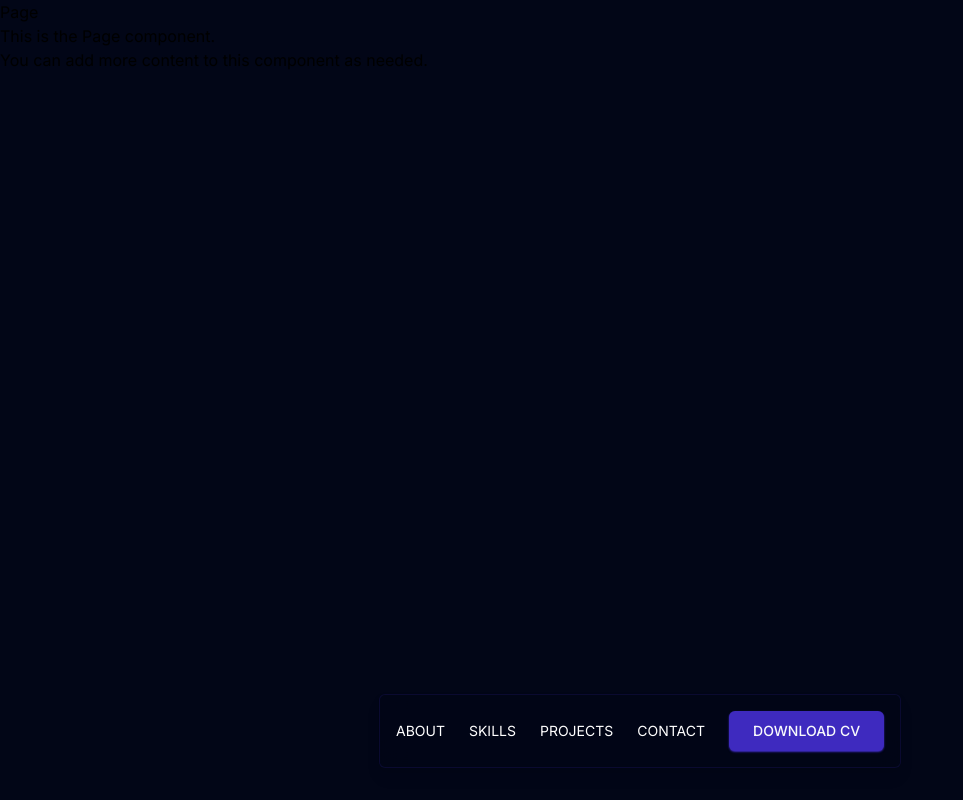
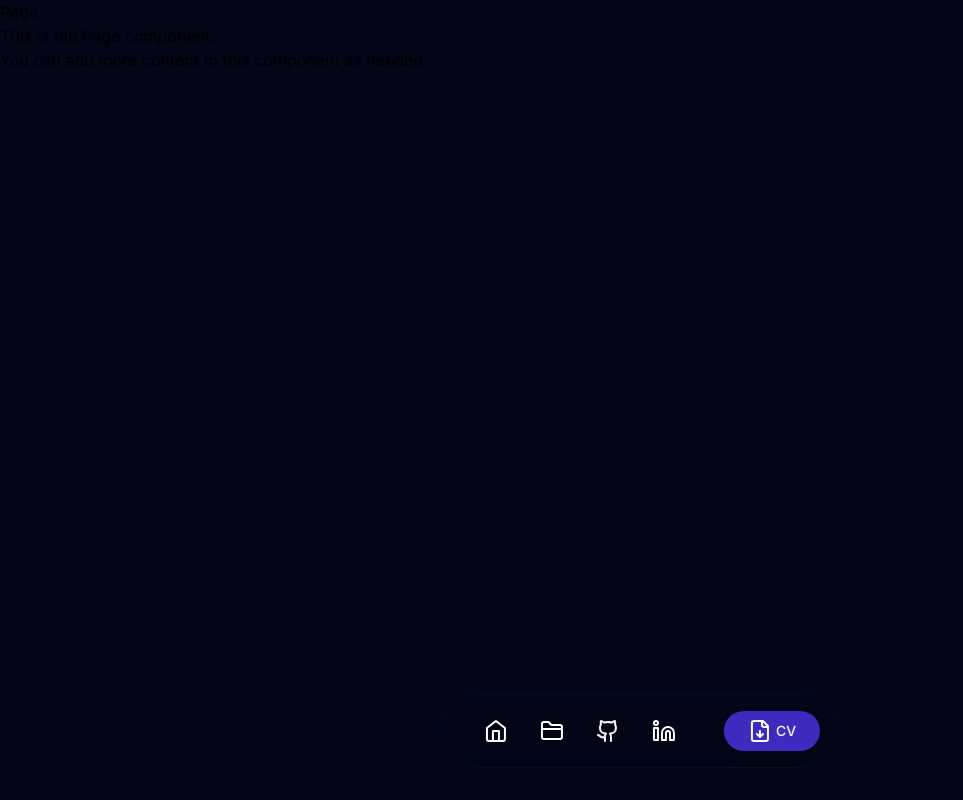
Before and after one commit to sancty007/Portofolio, a Next.js app: page /pratique in a window 1280 px wide. Shown: the whole page, without its empty margins (0-963 px from the left). Built offline with nearby package versions, Linux system fonts and the light colour scheme.

Commit message:
refactor de la navabar

```diff
--- a/src/app/page.tsx
+++ b/src/app/page.tsx
@@ -51,12 +51,12 @@ export default function Portfolio() {
                 initial={{ y: 50, opacity: 0 }}
                 animate={{ y: 0, opacity: 1 }}
                 transition={{ duration: 0.5 }}
-                className="sm:text-5xl lg:text-4xl font-bold mb-2"
+                className="sm:text-5xl lg:text-4xl font-bold mb-2 "
               >
                 <span className="inline-block ml-2 transform animate-wave text-4xl">
                   👋
                 </span>
-                <span className="text-[#3E2ABF] "> {"I'"}m </span>
+                <span className="text-[#3E2ABF] ">{"I'"}m </span>
                 Sanctifier Yaw-Mensah
               </motion.h1>
               <motion.p
@@ -71,8 +71,9 @@ export default function Portfolio() {
             </div>
           </div>
         </header>
+
         <main className="">
-          <Background />
+          {/*  <Background /> */}
 
           {/* apropos de moi */}
           <Skills />
--- a/src/components/nav.tsx
+++ b/src/components/nav.tsx
@@ -3,7 +3,7 @@
 import Link from "next/link";
 import React from "react";
 import { Button } from "./ui/button";
-import { navSection } from "@/data/navData";
+import Navigation from "@/data/navData";
 import handleDownload from "@/pages/api/route";
 
 export default function Nav() {
@@ -11,22 +11,30 @@ export default function Nav() {
 
   return (
     <nav className="fixed bottom-8 left-1/2 -translate-x-1/2 z-50 hidden md:flex">
-      <div className="p-2 gap-2 md:gap-2 flex md:space-x-4 md:flex items-center md:p-4 bg-slate-950/70 bg-opacity-60 backdrop-blur-lg shadow-sm drop-shadow-lg border border-[#3E2ABF]/15 rounded-md text-sm">
-        {Object.entries(navSection).map(([path, label]) => (
-          <Link
-            key={path}
-            href={path}
-            className="text-white hover:border-b-2 hover:border-[#3E2ABF] transition-colors duration-200 uppercase "
-          >
-            {label}
-          </Link>
-        ))}
+      <div className="p-2 gap-2 md:gap-2 flex md:space-x-4 md:flex items-center md:p-4  bg-opacity-60 backdrop-blur-lg shadow-sm drop-shadow-lg border border-[#3E2ABF]/15 rounded-full text-sm">
+        <Navigation />
 
         <Button
-          className="md:px-6 hover:text-[#f3f3de] bg-[#3E2ABF] shadow-sm shadow-[#3E2ABF] uppercase"
+          className="md:px-6 hover:text-[#f3f3de] bg-[#3E2ABF] shadow-sm uppercase rounded-full gap-x-1"
           onClick={handleDownload}
         >
-          Download cv
+          <svg
+            xmlns="http://www.w3.org/2000/svg"
+            width="24"
+            height="24"
+            viewBox="0 0 24 24"
+            fill="none"
+            stroke="currentColor"
+            stroke-width="2"
+            stroke-linecap="round"
+            stroke-linejoin="round"
+          >
+            <path d="M15 2H6a2 2 0 0 0-2 2v16a2 2 0 0 0 2 2h12a2 2 0 0 0 2-2V7Z" />
+            <path d="M14 2v4a2 2 0 0 0 2 2h4" />
+            <path d="M12 18v-6" />
+            <path d="m9 15 3 3 3-3" />
+          </svg>
+          cv
         </Button>
       </div>
     </nav>
--- a/src/components/navMobil.tsx
+++ b/src/components/navMobil.tsx
@@ -2,7 +2,7 @@
 
 import { Sheet, SheetContent, SheetTrigger } from "./ui/sheet";
 import { SlMenu } from "react-icons/sl";
-import { navSection } from "@/data/navData";
+import Navigation from "@/data/navData";
 import Link from "next/link";
 import { Button } from "./ui/button";
 import handleDownload from "@/pages/api/route";
@@ -15,11 +15,7 @@ export default function NavMobil() {
         </SheetTrigger>
         <SheetContent side="right" className="">
           <div className="flex flex-col space-y-8">
-            {Object.entries(navSection).map(([path, label]) => (
-              <Link key={path} href={path} className="">
-                {label}
-              </Link>
-            ))}
+           <Navigation />
             <Button
               className="md:px-6 hover:text-[#f3f3de] bg-[#3E2ABF] shadow-sm shadow-[#3E2ABF] uppercase hover:shadow-[#9687f7]"
               onClick={handleDownload}
--- a/src/data/navData.tsx
+++ b/src/data/navData.tsx
@@ -1,6 +1,93 @@
-export const navSection: { [path: string]: string } = {
-  "#about": "About",
-  "#skills": "Skills",
-  "#projects": "Projects",
-  "#contact": "Contact",
-};
+export default function Navigation() {
+  return (
+    <div className="">
+      <nav className="max-w-screen-xl mx-auto">
+        <div className="flex items-center justify-center gap-8 rounded-full  px-6 py-2">
+          <a
+            href="/"
+            className="text-white hover:text-white transition-colors"
+            aria-label="Home"
+          >
+            <svg
+              xmlns="http://www.w3.org/2000/svg"
+              width="24"
+              height="24"
+              viewBox="0 0 24 24"
+              fill="none"
+              stroke="currentColor"
+              strokeWidth="2"
+              strokeLinecap="round"
+              strokeLinejoin="round"
+            >
+              <path d="m3 9 9-7 9 7v11a2 2 0 0 1-2 2H5a2 2 0 0 1-2-2z" />
+              <polyline points="9 22 9 12 15 12 15 22" />
+            </svg>
+          </a>
+
+          <a
+            href="#projects"
+            className="text-white hover:text-white transition-colors"
+            aria-label="Documents"
+          >
+            <svg
+              xmlns="http://www.w3.org/2000/svg"
+              width="24"
+              height="24"
+              viewBox="0 0 24 24"
+              fill="none"
+              stroke="currentColor"
+              stroke-width="2"
+              stroke-linecap="round"
+              stroke-linejoin="round"
+            >
+              <path d="M20 20a2 2 0 0 0 2-2V8a2 2 0 0 0-2-2h-7.9a2 2 0 0 1-1.69-.9L9.6 3.9A2 2 0 0 0 7.93 3H4a2 2 0 0 0-2 2v13a2 2 0 0 0 2 2Z" />
+              <path d="M2 10h20" />
+            </svg>
+          </a>
+
+          <a
+            href="https://github.com/sancty007/"
+            className="text-white hover:text-white transition-colors"
+            aria-label="Social"
+          >
+            <svg
+              xmlns="http://www.w3.org/2000/svg"
+              width="24"
+              height="24"
+              viewBox="0 0 24 24"
+              fill="none"
+              stroke="currentColor"
+              stroke-width="2"
+              stroke-linecap="round"
+              stroke-linejoin="round"
+            >
+              <path d="M15 22v-4a4.8 4.8 0 0 0-1-3.5c3 0 6-2 6-5.5.08-1.25-.27-2.48-1-3.5.28-1.15.28-2.35 0-3.5 0 0-1 0-3 1.5-2.64-.5-5.36-.5-8 0C6 2 5 2 5 2c-.3 1.15-.3 2.35 0 3.5A5.403 5.403 0 0 0 4 9c0 3.5 3 5.5 6 5.5-.39.49-.68 1.05-.85 1.65-.17.6-.22 1.23-.15 1.85v4" />
+              <path d="M9 18c-4.51 2-5-2-7-2" />
+            </svg>
+          </a>
+          <a
+            href="https://www.linkedin.com/in/sanctifier-yaw-mensah/"
+            className="text-white hover:text-white transition-colors"
+            aria-label="Social"
+          >
+            <svg
+              xmlns="http://www.w3.org/2000/svg"
+              width="24"
+              height="24"
+              viewBox="0 0 24 24"
+              fill="none"
+              stroke="currentColor"
+              stroke-width="2"
+              stroke-linecap="round"
+              stroke-linejoin="round"
+            >
+              <path d="M16 8a6 6 0 0 1 6 6v7h-4v-7a2 2 0 0 0-2-2 2 2 0 0 0-2 2v7h-4v-7a6 6 0 0 1 6-6z" />
+              <rect width="4" height="12" x="2" y="9" />
+              <circle cx="4" cy="4" r="2" />
+            </svg>
+          </a>
+        </div>
+      </nav>
+    </div>
+  );
+}
```
